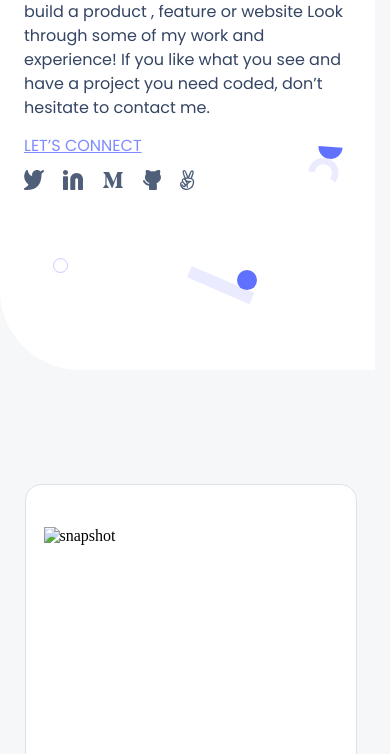
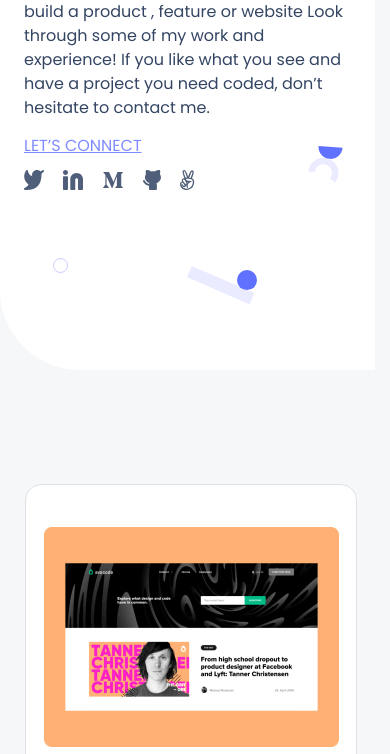
Before and after one commit to Muhammad-Ahmad-Saeed/Portfolio, a website: page index.html in a window 390 px wide. Shown: the part 346-1100 px from the top of the page. Drawn offline with Linux system fonts and the light colour scheme; the site is published under a folder, as on GitHub Pages, so addresses that start at the root find nothing.

Commit message:
Mobile version img error fix

```diff
--- a/index.html
+++ b/index.html
@@ -42,7 +42,7 @@
         <article class="card1">
 
             <div class="image">
-                <img src="/Snapshoot Portfolio.png" alt="snapshot">
+                <img src="Snapshoot Portfolio.png" alt="snapshot">
             </div>
 
             <div class="imagedesk">
```
